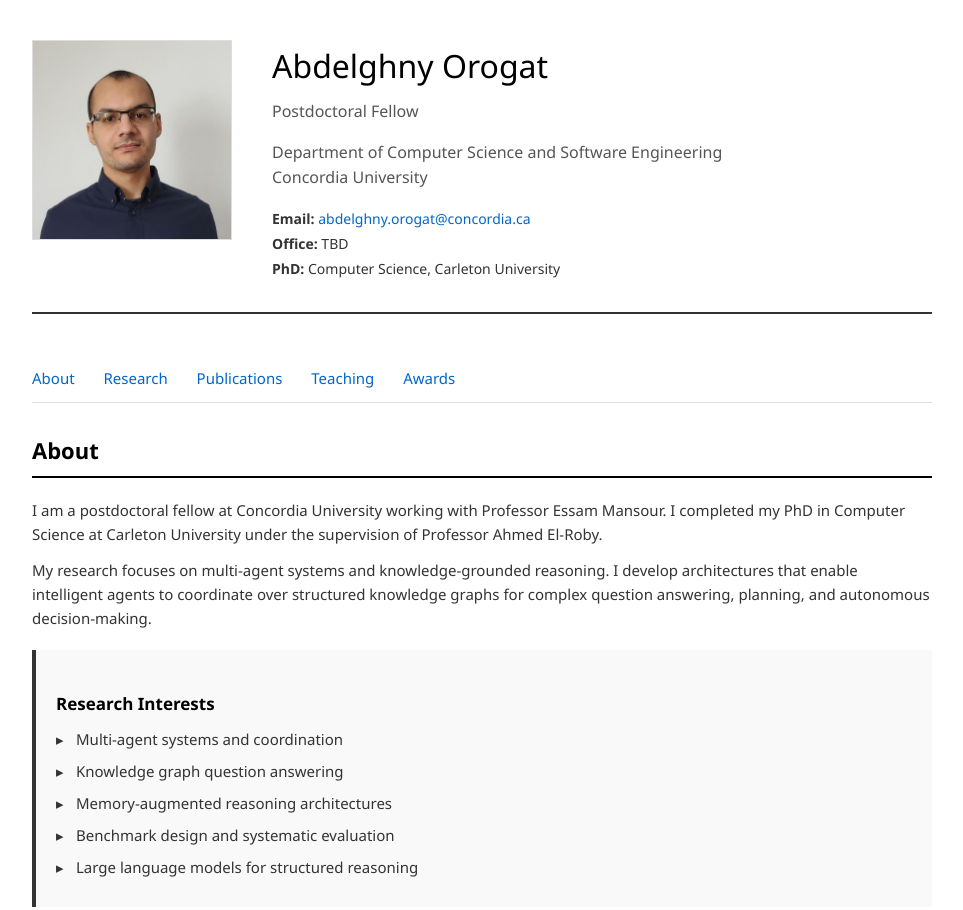
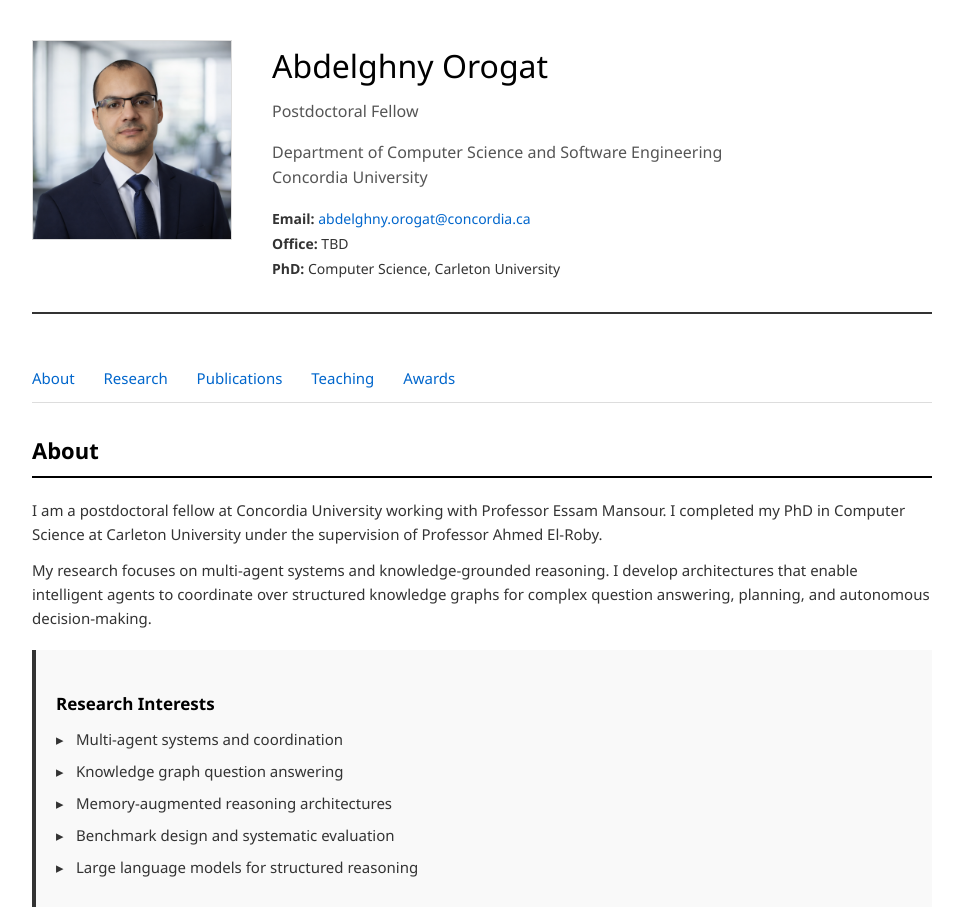
Before and after one commit to aorogat/aorogat.github.io, a plain HTML site: page index.html in a window 1280 px wide. Shown: the top 910 px of the page, without its empty margins (158-1121 px from the left). Drawn offline with Linux system fonts and the light colour scheme.

Commit message:
Update index.html

```diff
--- a/index.html
+++ b/index.html
@@ -347,7 +347,7 @@ footer {
         <div class="header-content">
             <div class="photo">
                 <img
-                    src="https://raw.githubusercontent.com/aorogat/aorogat.github.io/main/img.jpg"
+                    src="https://raw.githubusercontent.com/aorogat/aorogat.github.io/main/img.png"
                     alt="Abdelghny Orogat"
                 />
             </div>
```
